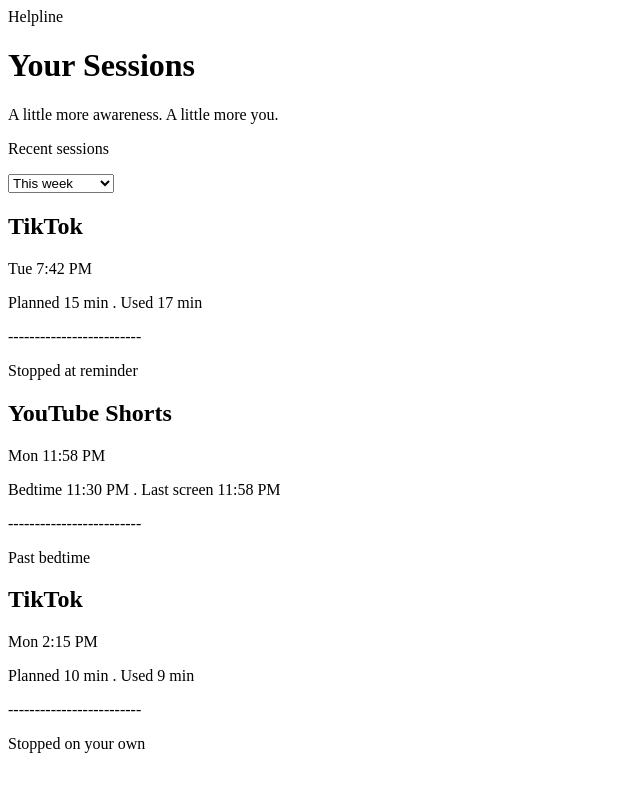
After one commit to tronganhdoan1-svg/Helpline, a Flask app: template templates/session.html in a window 1280 px wide. The commit adds this page. Shown: the whole page, without its empty margins (0-640 px from the left). Run offline with Flask 3, Linux system fonts and the light colour scheme; the template is opened without the code that fills it, so the values that code supplies are empty.

Commit message:
session
Sessions

```diff
--- a/templates/index.html
+++ b/templates/index.html
@@ -9,7 +9,7 @@
                 <li><a href="index.html">Home</a></li>
                 <li><a href="about.html">About</a></li>
                 <li><a href="contact.html">Contact</a></li>
-                <li><a href="yourSessions.html"></a>
+                <li><a href="session.html"></a>
             </ul>
         </nav>
 
--- /dev/null
+++ b/templates/session.html
@@ -0,0 +1,38 @@
+<header>
+    <p>Helpline</p>
+    <h1>Your Sessions</h1>
+    <p>A little more awareness. A little more you.</p>
+</header>
+<div>
+    <p>Recent sessions</p>
+    <select name="time" id="time">
+        <option value="week" selected>This week</option>
+        <option value="month">This month</option>
+        <option value="3months">Last 3 months</option>
+        <option value="year">This year</option>
+    </select>
+    <div>
+        <h2>TikTok</h2>
+        <p>Tue 7:42 PM</p>
+        <p>Planned 15 min . Used 17 min</p>
+        <!-- Temporary line -->
+        <p>-------------------------</p>
+        <p>Stopped at reminder</p>
+    </div>
+    <div>
+        <h2>YouTube Shorts</h2>
+        <p>Mon 11:58 PM</p>
+        <p>Bedtime 11:30 PM . Last screen 11:58 PM</p>
+        <!-- Temporary line -->
+        <p>-------------------------</p>
+        <p>Past bedtime</p>
+    </div>
+    <div>
+        <h2>TikTok</h2>
+        <p>Mon 2:15 PM</p>
+        <p>Planned 10 min . Used 9 min</p>
+        <!-- Temporary line -->
+        <p>-------------------------</p>
+        <p>Stopped on your own</p>
+    </div>
+</div>
```
